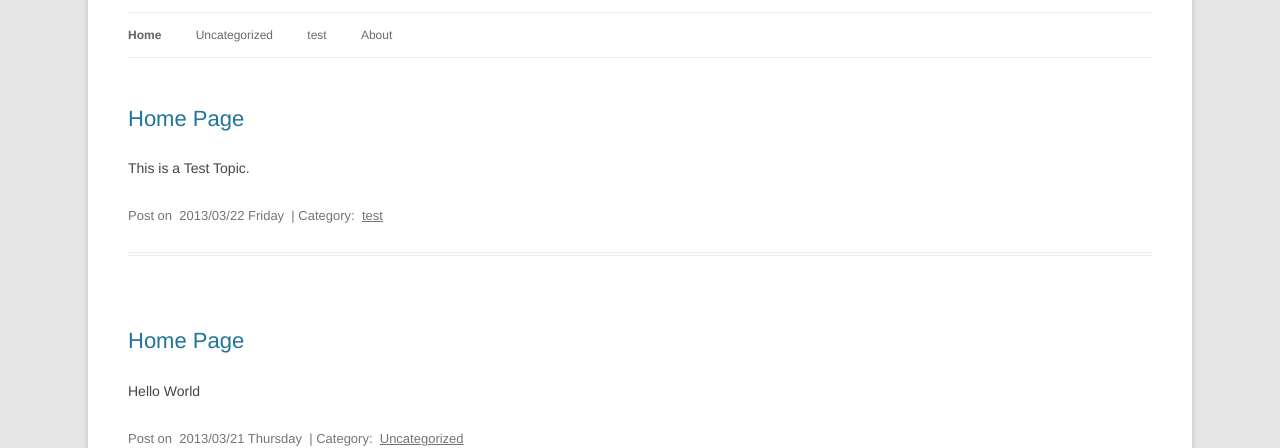
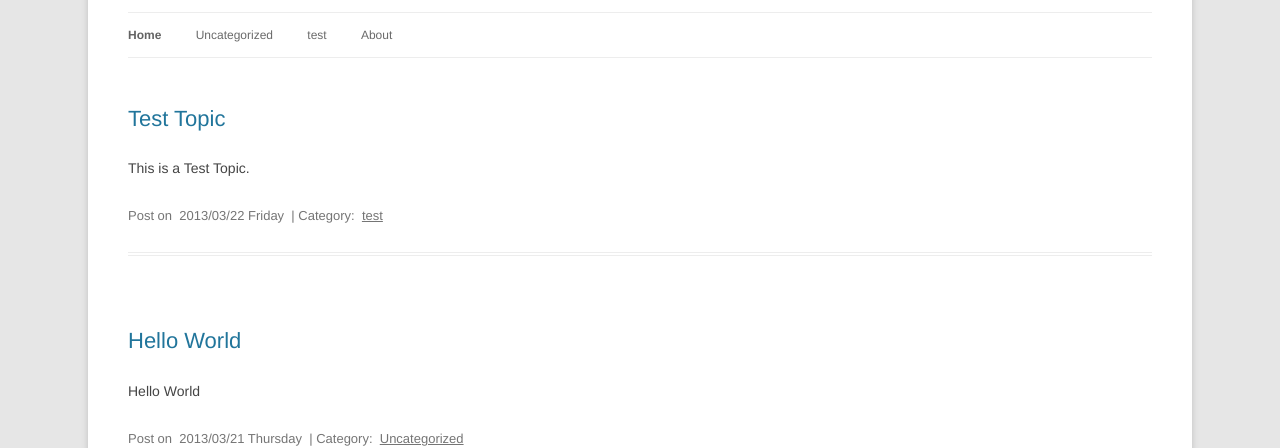
Before and after one commit to xuemengfei/jekyll.xmf.lu, a Jekyll site: the page built from index.html, in a window 1280 px wide. Shown: the part 139-587 px from the top of the page. Built offline with Jekyll 4.4.1, drawn with Linux system fonts in a browser that asks for light colours; Markdown is read by kramdown in place of the engine named in the settings; the list of posts is cut into pages by our own code.

Commit message:
fix entry title

```diff
--- a/index.html
+++ b/index.html
@@ -3,12 +3,11 @@ layout: default
 title: Home Page
 ---
 {% for post in paginator.posts %}
-  <article class="entry" id="{{ page.id }}">
+  <article class="entry" id="{{ post.id }}">
     <header class="entry-header">
       <h2 class="entry-title">
-        <a href="{{ post.url }}">{{ page.title }}</a>
+        <a href="{{ post.url }}">{{ post.title }}</a>
       </h1>
-      <time>{{ page.date | date: '%Y/%m/%d %A' }}</time>
     </header>
 
     <section class="entry-content">
```
